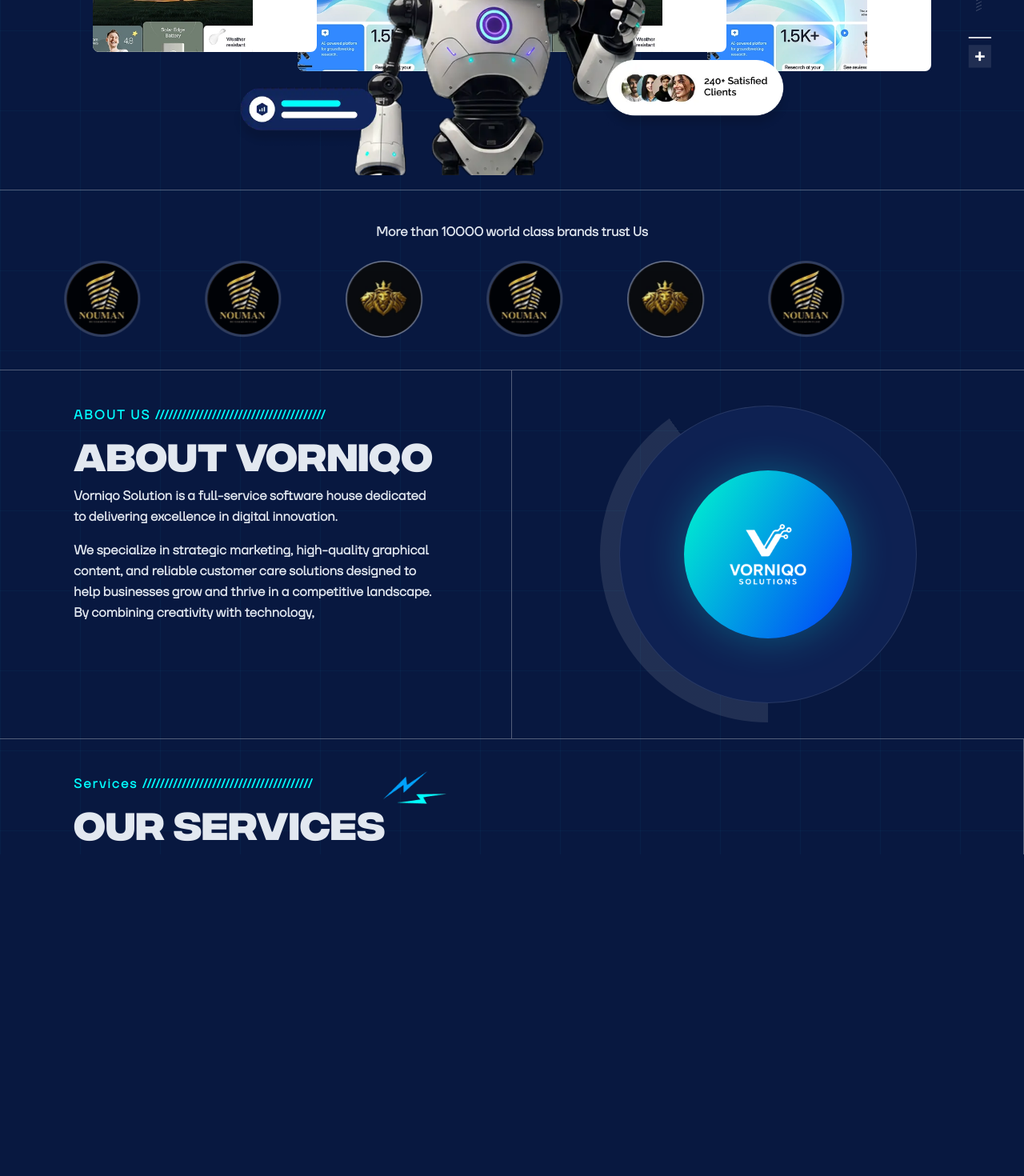
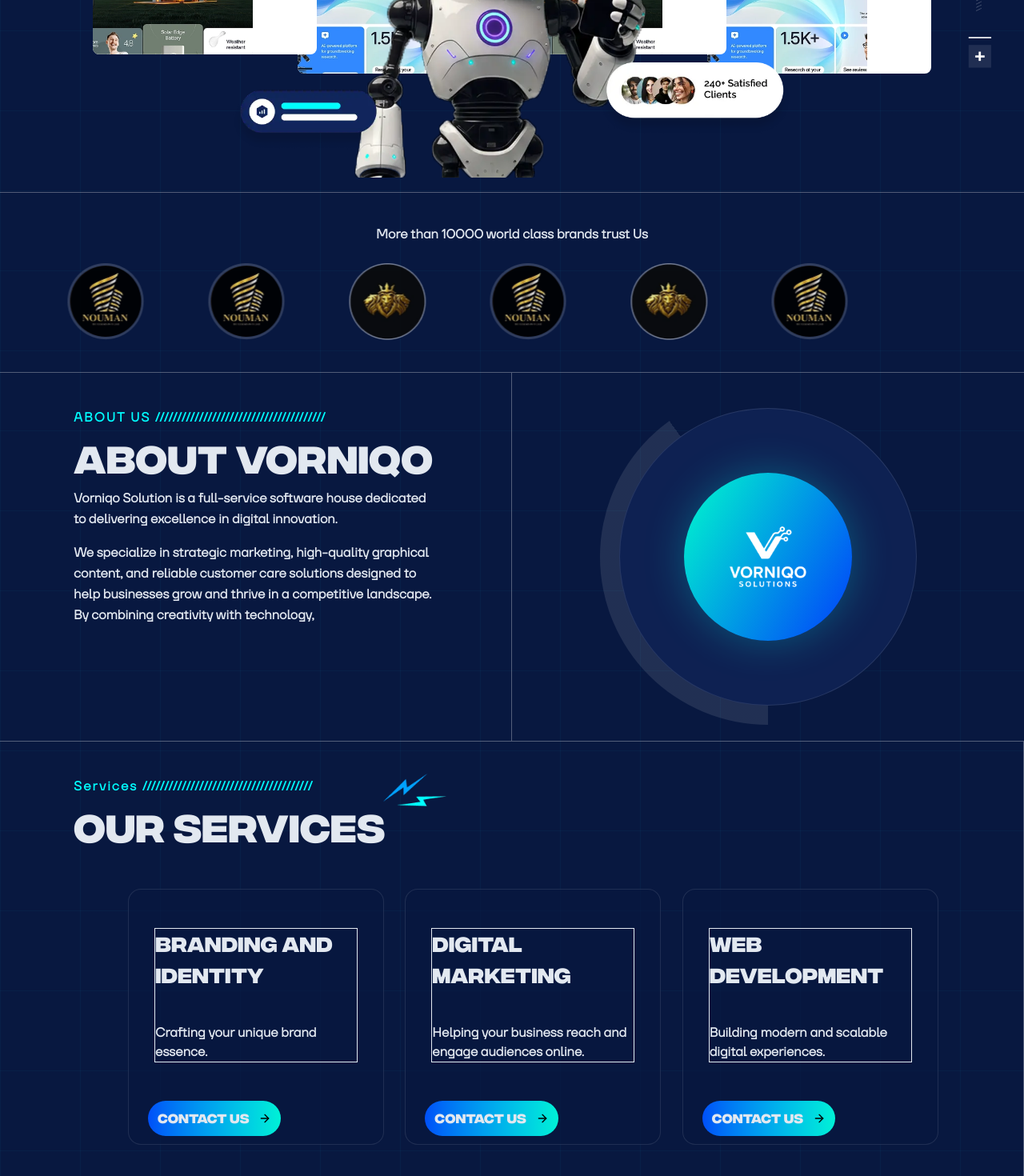
Before and after one commit to DevBasitali/vorniqo_solutions, a Next.js app: page / in a window 1280 px wide. Shown: the part 762-2232 px from the top of the page at 80% size. Before the commit the page ends 1830 px from the top, so only its background shows below. Built offline with nearby package versions, Linux system fonts and the light colour scheme.

Commit message:
latest changes

```diff
--- a/src/app/globals.css
+++ b/src/app/globals.css
@@ -66,15 +66,16 @@
 
 @media (min-width: 1536px) {
   body {
-    padding-left: 10rem;
-    padding-right: 10rem;
+    padding-left: 1rem;
+    padding-right: 1rem;
   }
 }
 
 :root {
   --h1-size: var(--text-5xl);
   --h2-size: var(--text-4xl);
-  --h3-size: var(--text-sm);
+  --h3-size: var(--text-2xl);
+  --h4-size: var(--text-sm);
   --p-size: var(--text-md);
   --color-text-dark: #01feff;
 }
@@ -84,6 +85,7 @@
     --h1-size: var(--text-7xl);
     --h2-size: var(--text-4xl);
     --h3-size: var(--text-md);
+    --h4-size: var(--text-xs);
     --p-size: var(--text-xl);
     --color-text-dark: #01feff;
   }
@@ -94,6 +96,7 @@
     --h1-size: var(--text-2xl);
     --h2-size: var(--text-lg);
     --h3-size: var(--text-xs);
+    --h4-size: var(--text-sm);
     --p-size: var(--text-xs);
     --color-text-dark: #01feff;
   }
@@ -101,7 +104,8 @@
 
 h1,
 h2,
-h3 {
+h3,
+h4 {
   font-family: var(--font-heading);
   color: var(--color-text-light);
 }
@@ -114,6 +118,9 @@
 }
 h3 {
   font-size: var(--h3-size);
+}
+h4 {
+  --h4-size: var(--h4-size);
 }
 
 p {
--- a/src/app/page.tsx
+++ b/src/app/page.tsx
@@ -13,9 +13,9 @@
        <CompanyLogos/>
        <About />
        <Services/>
-      {/*<Whyus />
-      <Project />
-      <Faq /> */}
+      {/* <Whyus /> */}
+      {/* <Project /> */}
+      {/* <Faq /> */}
     </>
   );
 }
--- a/src/components/sections/projects.jsx
+++ b/src/components/sections/projects.jsx
@@ -3,7 +3,9 @@
 
 function projects() {
   return (
-    <Projectcard />
+    <>
+<Projectcard/>
+    </>
   )
 }
 
--- a/src/components/sections/services.jsx
+++ b/src/components/sections/services.jsx
@@ -1,11 +1,32 @@
 import React from "react";
 import Image from "next/image";
+import ServiceCard from "../ui/serviceCard";
+
+export const servicesData = [
+  {
+    id: 1,
+    icon: "/icons/branding.svg",
+    title: "Branding and Identity",
+    subtitle: "Crafting your unique brand essence.",
+  },
+  {
+    id: 2,
+    icon: "/icons/marketing.svg",
+    title: "Digital Marketing",
+    subtitle: "Helping your business reach and engage audiences online.",
+  },
+  {
+    id: 3,
+    icon: "/icons/development.svg",
+    title: "Web Development",
+    subtitle: "Building modern and scalable digital experiences.",
+  },
+];
 
 export default function services() {
   return (
-    <div>
     <section className="grid grid-cols-1">
-        <div className="relative flex items-start justify-start pt-7 border-r border-white/30">
+      <div className="relative flex flex-col pt-7 border-r border-white/30">
         <div className="px-4 md:px-15 lg:px-23 max-w-prose text-center">
           <span className="flex items-start sm:text-center mt-4 pl-10 sm:pl-0 text-pretty tracking-[2px] my-1">
             Services ///////////////////////////////////////
@@ -19,12 +40,21 @@
               alt="flashes"
               width={80}
               height={80}
-                className=" absolute hidden sm:hidden lg:block 2xl:hidden lg:top-10 lg:right-180 w-[80px] object-contain"
+              className=" absolute hidden sm:hidden md:hidden lg:block 2xl:block lg:top-10 lg:right-180 2xl:top-10 2xl:right-330 w-[80px] object-contain"
             />
           </div>
         </div>
+        <div className="grid grid-cols-3 px-40 py-10 gap-20">
+          {servicesData.map((service) => (
+            <ServiceCard
+              key={service.id}
+              icon={service.icon}
+              title={service.title}
+              subtitle={service.subtitle}
+            />
+          ))}
+        </div>
       </div>
     </section>
-    </div>
   );
 }
--- a/src/components/ui/primaryBtn.jsx
+++ b/src/components/ui/primaryBtn.jsx
@@ -11,7 +11,7 @@
     px-3 py-2.5 text-[#061A36] transition hover:brightness-110
   "
 >
-  <h3>Contact Us</h3>
+  <h4>Contact Us</h4>
   <ArrowRight size={16} color="black" />
 
 </button>
--- /dev/null
+++ b/src/components/ui/serviceCard.jsx
@@ -0,0 +1,41 @@
+import React from "react";
+import Image from "next/image";
+import PrimaryButton from "./primaryBtn";
+
+const ServiceCard = ({ icon, title, subtitle }) => {
+  return (
+    <div
+      className="relative flex flex-col justify-between
+                  border border-white/10 bg-[#081840]/60
+                 rounded-2xl p-6 w-80 h-80 max-w-sm
+                 hover:scale-[1.02] transition-transform duration-300"
+    >
+      <div className="text-left mx-2 my-6 space-y-10 border">
+        <h3 className="text-white">{title}</h3>
+        <p className="text-slate-300">{subtitle}</p>
+      </div>
+
+      <div className="mt-6 z-10">
+        <PrimaryButton />
+      </div>
+    </div>
+  );
+};
+
+export default ServiceCard;
+
+{
+  /* Icon */
+}
+{
+  /* <div className="flex items-center justify-start mb-4 border">
+
+          <Image
+          src="/images/services/card_icons.webp"
+          alt="Service Logo Here"
+          width={10}
+          height={10}
+          className="w-20 h-20"
+          />
+      </div> */
+}
--- a/tsconfig.json
+++ b/tsconfig.json
@@ -22,6 +22,6 @@
       "@/*": ["./src/*"]
     }
   },
-  "include": ["next-env.d.ts", "**/*.ts", "**/*.tsx", ".next/types/**/*.ts", "src/components/sections/about.jsx", "src/app/layout.jsx", "src/components/sections/faqs.jsx"],
+  "include": ["next-env.d.ts", "**/*.ts", "**/*.tsx", ".next/types/**/*.ts", "src/components/sections/about.jsx", "src/app/layout.jsx", "src/components/sections/faqs.jsx", "src/components/ui/serviceCard.jsx"],
   "exclude": ["node_modules"]
 }
```
Also changed, not shown: public/images/services/card_icons.webp (added). Lines whose indentation alone changed are shown as unchanged.
